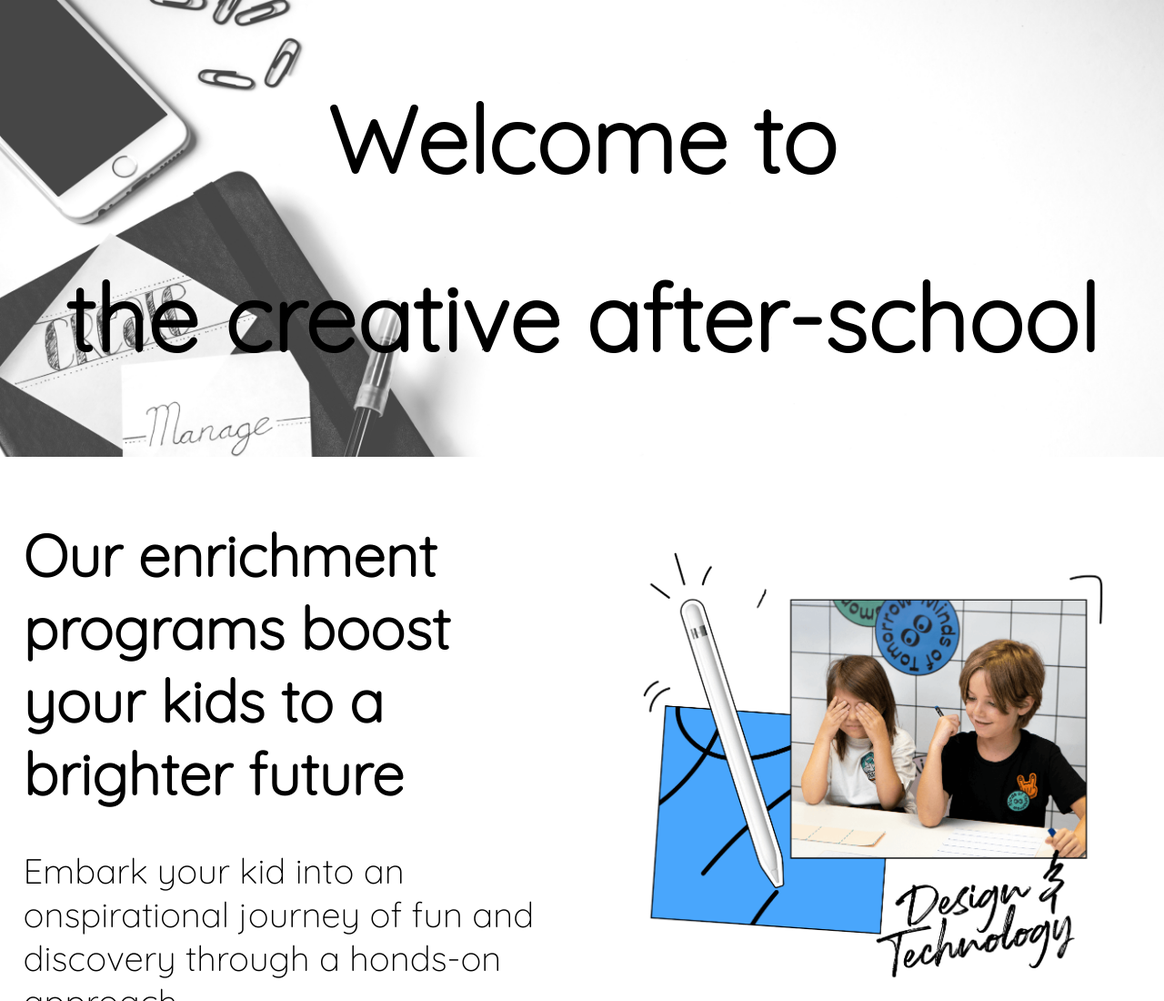
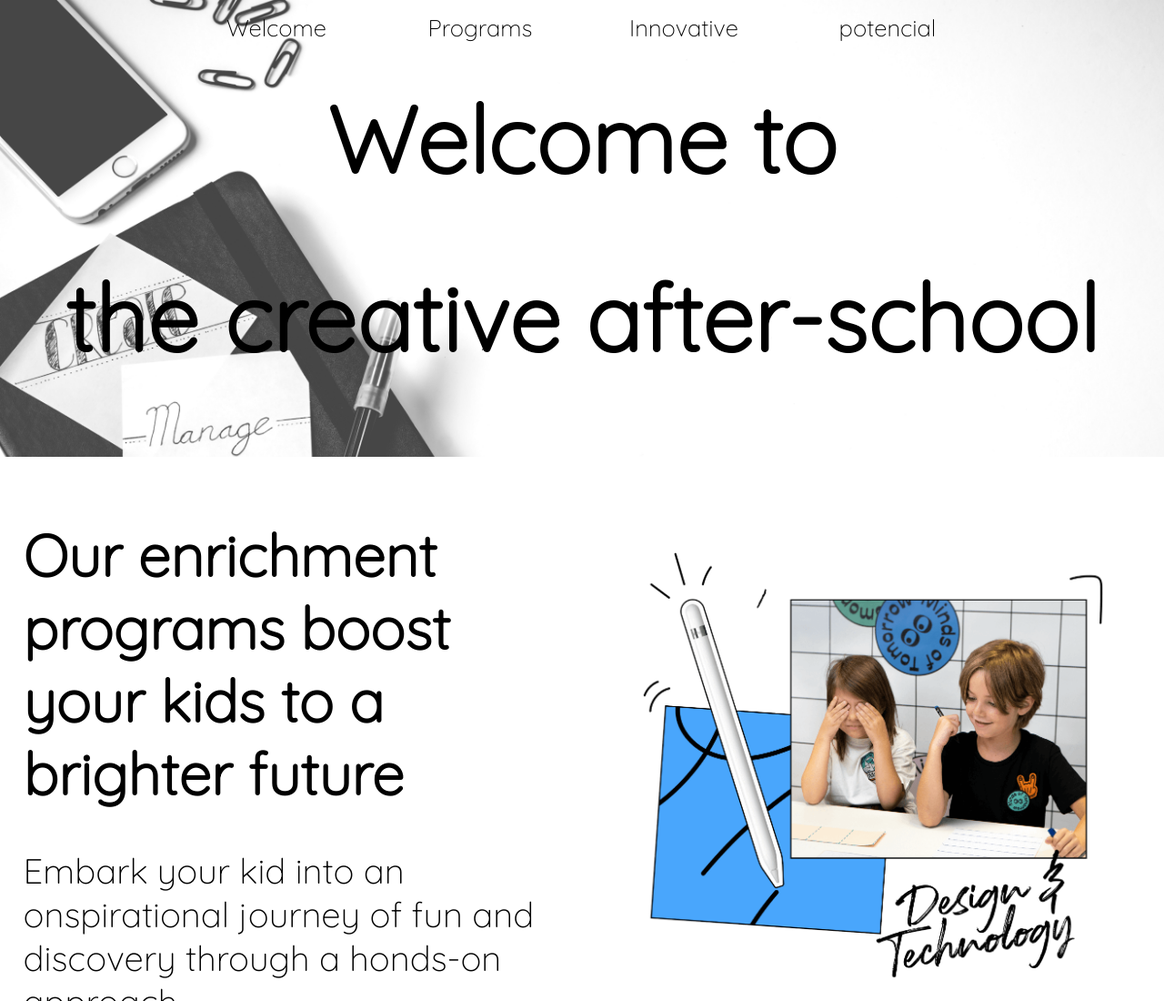
Before and after one commit to Marcglez/Minds-of-tomorrow-solution, a plain HTML site: page index.html in a window 1280 px wide. Shown: the top 1100 px of the page at 91% size. Drawn offline with Linux system fonts and the light colour scheme.

Commit message:
Update 05/11/20

```diff
--- a/css/styles.css
+++ b/css/styles.css
@@ -8,6 +8,10 @@ body {
     margin: 0;
 }
 
+html {
+    scroll-behavior: smooth;
+}
+
 
 /* Clear floats after the columns */
 
@@ -16,6 +20,42 @@ body {
     display: table;
     clear: both;
 }
+
+
+/*Estilos de la barra de navegacion*/
+
+ul {
+    list-style-type: none;
+    margin: 0;
+    font-size: 2vw;
+    padding: 0 15%;
+    overflow: hidden;
+    position: fixed;
+    top: 0;
+    width: 100%;
+    transition: 0.8s;
+}
+
+li {
+    float: left;
+    width: 25%;
+}
+
+li a {
+    display: block;
+    color: black;
+    text-align: center;
+    padding: 14px 16px;
+    text-decoration: none;
+}
+
+li a:hover {
+    background-color: #111;
+    color: white;
+}
+
+
+/*Encabezado*/
 
 .header {
     background-image: url("../img/banner-2.jpg");
--- a/index.html
+++ b/index.html
@@ -10,12 +10,20 @@
 </head>
 
 <body>
-    <div class="header" style="font-size: 50px;">
+    <!--Barra de navegacion-->
+    <ul id="nav">
+        <li><a href="#header">Welcome</a></li>
+        <li><a href="#section-1">Programs</a></li>
+        <li><a href="#section-2">Innovative</a></li>
+        <li><a href="#section-3">potencial</a></li>
+    </ul>
+
+    <div class="header" id="header">
         <h1>Welcome to</h1>
         <h1>the creative after-school</h1>
     </div>
     <!-- seccion 1 -->
-    <div class="row">
+    <div class="row" id="section-1">
         <div class="two-column">
             <h1>Our enrichment programs boost your kids to a brighter future</h1>
             <p>Embark your kid into an onspirational journey of fun and discovery through a honds-on approach.</p>
@@ -47,7 +55,7 @@
         </div>
     </div>
     <!--Seccion 3-->
-    <div class="row">
+    <div class="row" id="section-3">
         <div class="two-column">
             <img src="img/section-3.png" alt="">
         </div>
@@ -90,6 +98,20 @@
             <p>The Studio</p>
         </div>
     </div>
+    <script>
+        // When the user scrolls down 50px from the top of the document, resize the header's font size
+        window.onscroll = function() {
+            scrollFunction()
+        };
+
+        function scrollFunction() {
+            if (document.body.scrollTop > 50 || document.documentElement.scrollTop > 50) {
+                document.getElementById("nav").style.backgroundColor = "white";
+            } else {
+                document.getElementById("nav").style.backgroundColor = "rgba(0,0,0,0.0)";
+            }
+        }
+    </script>
 </body>
 
 </html>
```
Also changed, not shown: 1 other file.
